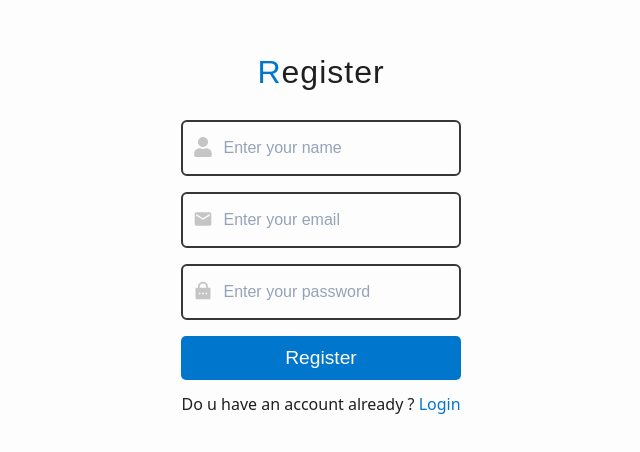
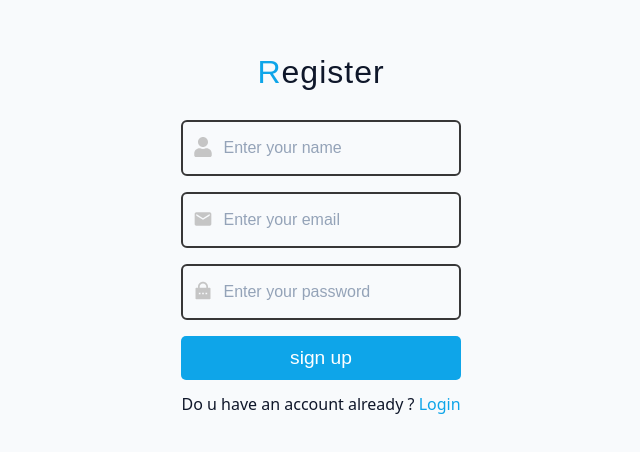
Before and after one commit to EnigmaXV/Careerly, a React (Vite) app in the folder frontend/: page /register in a window 1280 px wide. Shown: the part 166-618 px from the top of the page, without its empty margins (319-959 px from the left). Built offline with nearby package versions, Linux system fonts and the light colour scheme.

Commit message:
feat: integrate React Query and add Axios for API requests

```diff
--- a/frontend/package.json
+++ b/frontend/package.json
@@ -11,6 +11,8 @@
   },
   "dependencies": {
     "@tailwindcss/vite": "^4.1.6",
+    "@tanstack/react-query": "^5.79.0",
+    "axios": "^1.9.0",
     "daisyui": "^5.0.35",
     "react": "^19.0.0",
     "react-dom": "^19.0.0",
--- a/frontend/src/components/Navbar.jsx
+++ b/frontend/src/components/Navbar.jsx
@@ -4,8 +4,14 @@ import Switch from "./Switch";
 import styled from "styled-components";
 import img from "../assets/images/avatar-2.jpg";
 import Burger from "./Burger";
+import { useQuery } from "@tanstack/react-query";
 
 const Navbar = () => {
+  const { data: user } = useQuery({
+    queryKey: ["user"],
+  });
+
+  console.log("User data:", user);
   return (
     <StyledWrapper>
       <Burger />
@@ -16,7 +22,7 @@ const Navbar = () => {
           <img src={img} alt="user" />
         </div>
         <div className="user__info">
-          <span>Omar</span>
+          <span>{user?.name || "user"}</span>
         </div>
       </div>
     </StyledWrapper>
--- a/frontend/src/index.css
+++ b/frontend/src/index.css
@@ -63,28 +63,35 @@ html {
     0 4px 6px -2px rgba(0, 0, 0, 0.05);
   --shadow-4: 0 20px 25px -5px rgba(0, 0, 0, 0.1),
     0 10px 10px -5px rgba(0, 0, 0, 0.04);
+
+  /* Light Mode Colors */
+  --primary-theme: #f8fafc;
+  --primary-font-color: #0f172a;
+  --secondary-font-color: #334155;
+  --primary-button-color: #0ea5e9;
+  --secondary-button-color: #38bdf8;
+  --navbar-bg-color: #ffffff;
+  --sidebar-bg-color: #ffffff;
+  --border-color: #e2e8f0;
+  --bigsidebar-bg-color: #ffffff;
+  --background-color: #f8fafc;
+  --text-color: #0f172a;
+  --background-secondary-color: #ffffff;
+  --text-secondary-color: #334155;
+  --hover-color: #f1f5f9;
+  --active-color: #e2e8f0;
+  --card-bg: #ffffff;
+  --card-border: #e2e8f0;
+  --input-bg: #ffffff;
+  --input-border: #cbd5e1;
+  --input-focus: #0ea5e9;
+
   /* DARK MODE */
 
   --dark-mode-bg-color: #333;
   --dark-mode-text-color: #f0f0f0;
   --dark-mode-bg-secondary-color: #3f3f3f;
   --dark-mode-text-secondary-color: var(--grey-300);
-
-  --background-color: var(--grey-50);
-  --text-color: var(--grey-900);
-  --background-secondary-color: var(--white);
-  --text-secondary-color: var(--grey-500);
-
-  --primary-theme: #fdfdfd; /* Soft white (not pure white) */
-  --primary-font-color: #1f1f1f; /* Almost black for strong readability */
-  --secondary-font-color: #5f6368; /* Muted gray for subtext (Google-like) */
-  --primary-button-color: #0077cc; /* Deep but vibrant blue */
-  --secondary-button-color: #3399ff; /* Softer blue for hovers/secondary actions */
-
-  --navbar-bg-color: #e9ecef; /* Light gray with warmth (Navbar) */
-  --sidebar-bg-color: #e9ecef; /* Slightly darker for sidebar contrast */
-  --border-color: #d0d4d8;
-  --bigsidebar-bg-color: #f8f9fa; /* Light gray for sidebar */
 }
 
 .dark-theme {
@@ -93,9 +100,14 @@ html {
   --secondary-font-color: #a4a6a8;
   --primary-button-color: #00a8e8;
   --secondary-button-color: #4dd0e1;
-  --navbar-bg-color: #0000;
-  --sidebar-bg-color: #0000;
-  --bigsidebar-bg-color: black;
+  --navbar-bg-color: #1a1a1a;
+  --sidebar-bg-color: #1a1a1a;
+  --border-color: #2d2d2d;
+  --bigsidebar-bg-color: #1a1a1a;
+  --background-color: #121417;
+  --text-color: #f1f3f5;
+  --background-secondary-color: #1a1a1a;
+  --text-secondary-color: #a4a6a8;
 }
 
 body {
--- a/frontend/src/main.jsx
+++ b/frontend/src/main.jsx
@@ -3,11 +3,15 @@ import { createRoot } from "react-dom/client";
 import "./index.css";
 import App from "./App.jsx";
 import { BrowserRouter } from "react-router";
+import { QueryClient, QueryClientProvider } from "@tanstack/react-query";
 
+const queryClient = new QueryClient();
 createRoot(document.getElementById("root")).render(
   <StrictMode>
     <BrowserRouter>
-      <App />
+      <QueryClientProvider client={queryClient}>
+        <App />
+      </QueryClientProvider>
     </BrowserRouter>
   </StrictMode>
 );
--- a/frontend/src/pages/Login.jsx
+++ b/frontend/src/pages/Login.jsx
@@ -1,12 +1,32 @@
 import React, { useState } from "react";
 import FormInput from "../components/FormInput";
 import styled from "styled-components";
-import { Link } from "react-router";
+import { Link, useNavigate } from "react-router";
+import { useMutation, useQueryClient } from "@tanstack/react-query";
+import axios from "axios";
 
 const Login = () => {
   const [formData, setFormData] = useState({
     email: "",
     password: "",
+  });
+
+  const navigate = useNavigate();
+  const queryClient = useQueryClient();
+
+  const loginMutation = useMutation({
+    mutationFn: async (formData) => {
+      const res = await axios.post("api/auth/login", formData);
+      return res.data;
+    },
+    onSuccess: (data) => {
+      queryClient.invalidateQueries(["user"]);
+      queryClient.setQueryData(["user"], data.user);
+      navigate("/dashboard");
+    },
+    onError: (error) => {
+      console.error("Login failed:", error.response.data.msg);
+    },
   });
 
   const handleChange = (e) => {
@@ -15,10 +35,19 @@ const Login = () => {
 
   const handleSubmit = (e) => {
     e.preventDefault();
-    console.log(formData);
-    // add your submit logic here
+    loginMutation.mutate(formData);
   };
 
+  //TODO implement demo user later
+  const loginDemoUser = async () => {
+    const demoData = {
+      email: "test@test.com",
+      password: "secret123",
+    };
+    loginMutation.mutate(formData);
+  };
+
+  const isLoading = loginMutation.isPending;
   return (
     <>
       <Wrapper>
@@ -38,7 +67,12 @@ const Login = () => {
             onChange={handleChange}
             placeholder="Enter your password"
           />
-          <button type="submit">Register</button>
+          <button type="submit" disabled={isLoading}>
+            {isLoading ? "Logging in..." : "Login"}
+          </button>
+          {/* <button type="button" onClick={loginDemoUser} disabled={isLoading}>
+            Explore the app
+          </button> */}
           <p>
             Don't have an account ?{" "}
             <Link
@@ -67,7 +101,6 @@ const Wrapper = styled.div`
   h1 {
     font-size: 2rem;
     color: var(--primary-font-color);
-
     font-family: "Poppins", sans-serif;
   }
   h1::first-letter {
@@ -81,18 +114,6 @@ const Wrapper = styled.div`
     gap: 1rem;
   }
 
-  .register-button {
-    background-color: var(--primary-color);
-    color: white;
-    padding: 0.5rem 1rem;
-    border: none;
-    border-radius: 5px;
-    cursor: pointer;
-
-    &:hover {
-      background-color: var(--secondary-color);
-    }
-  }
   button {
     background-color: var(--primary-button-color);
     color: white;
@@ -102,10 +123,15 @@ const Wrapper = styled.div`
     border-radius: 5px;
     font-size: 1.2rem;
     cursor: pointer;
-    transition: background-color 0.3s ease;
+    transition: all 0.3s ease;
 
-    &:hover {
+    &:hover:not(:disabled) {
       background-color: var(--secondary-button-color);
+    }
+
+    &:disabled {
+      opacity: 0.7;
+      cursor: not-allowed;
     }
   }
 `;
--- a/frontend/src/pages/Register.jsx
+++ b/frontend/src/pages/Register.jsx
@@ -1,7 +1,9 @@
 import React, { useState } from "react";
 import FormInput from "../components/FormInput";
 import styled from "styled-components";
-import { Link } from "react-router";
+import { Link, useNavigate } from "react-router";
+import { useMutation, useQueryClient } from "@tanstack/react-query";
+import axios from "axios";
 
 const Register = () => {
   const [formData, setFormData] = useState({
@@ -10,15 +12,38 @@ const Register = () => {
     password: "",
   });
 
+  const queryClient = useQueryClient();
+  const navigate = useNavigate();
+  const registerMutation = useMutation({
+    mutationFn: async (formData) => {
+      const res = await axios.post("/api/auth/register", formData);
+      return res.data;
+    },
+    onSuccess: (data) => {
+      queryClient.invalidateQueries(["user"]);
+      queryClient.setQueryData(["user"], data.user);
+      console.log("Registration successful:", data);
+
+      navigate("/dashboard");
+    },
+    onError: (error) => {
+      console.error(
+        "Registration error:",
+        error.response?.data?.msg || error.message
+      );
+    },
+  });
+
   const handleChange = (e) => {
     setFormData({ ...formData, [e.target.name]: e.target.value });
   };
 
   const handleSubmit = (e) => {
     e.preventDefault();
-    console.log("Registering user:", formData);
-    // add your submit logic here
+    registerMutation.mutate(formData);
   };
+
+  const isLoading = registerMutation.isPending;
 
   return (
     <>
@@ -46,7 +71,9 @@ const Register = () => {
             onChange={handleChange}
             placeholder="Enter your password"
           />
-          <button type="submit">Register</button>
+          <button type="submit" disabled={isLoading}>
+            {isLoading ? "Signing up ..." : " sign up"}
+          </button>
           <p>
             Do u have an account already ?{" "}
             <Link style={{ color: "var(--primary-button-color)" }} to="/login">
```
Also changed, not shown: 1 other file (tests, documents, lock files or other folders).
